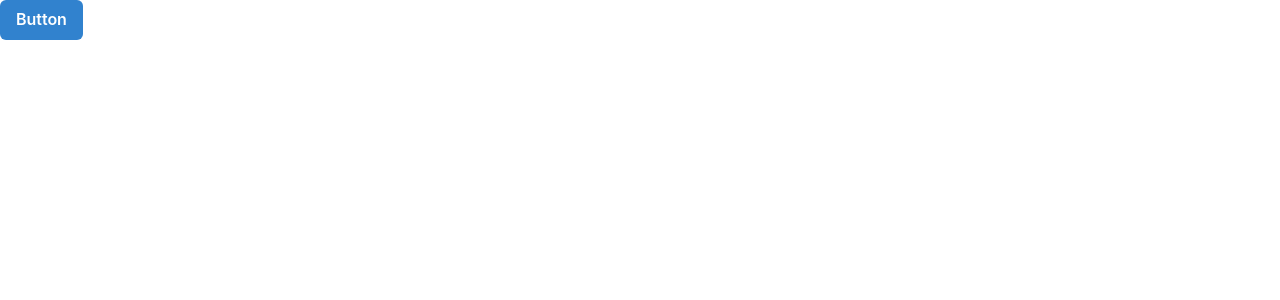
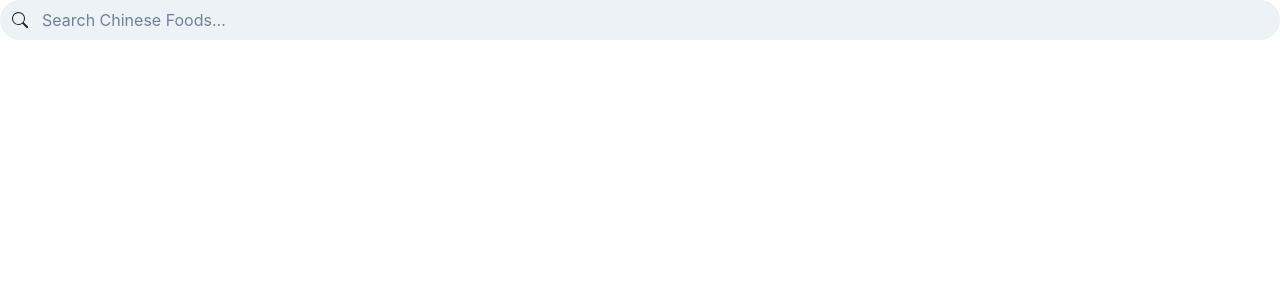
Before and after one commit to Yuxiang-Huang/Chinese-Restaurant-Order-Helper, a React (Vite) app: page / in a window 1280 px wide. Shown: the top 300 px of the page. Built offline with nearby package versions, Linux system fonts and the light colour scheme.

Commit message:
Install React Icon and build a search bar.

```diff
--- a/package.json
+++ b/package.json
@@ -18,7 +18,8 @@
     "@emotion/styled": "^11.11.0",
     "framer-motion": "^10.12.18",
     "react": "^18.2.0",
-    "react-dom": "^18.2.0"
+    "react-dom": "^18.2.0",
+    "react-icons": "^4.10.1"
   },
   "devDependencies": {
     "@types/react": "^18.0.37",
--- a/src/App.tsx
+++ b/src/App.tsx
@@ -1,7 +1,8 @@
-import { Button } from "@chakra-ui/react";
+// import { Button } from "@chakra-ui/react";
+import SearchBar from "./components/SearchBar";
 
 const App = () => {
-  return <Button colorScheme="blue">Button</Button>;
+  return <SearchBar onSearch={(str) => console.log(str)} />;
 };
 
 export default App;
--- /dev/null
+++ b/src/components/SearchBar.tsx
@@ -0,0 +1,30 @@
+import { Input, InputGroup, InputLeftElement } from "@chakra-ui/react";
+import { useRef } from "react";
+import { BsSearch } from "react-icons/bs";
+
+interface Props {
+  onSearch: (searchText: string) => void;
+}
+
+const SearchBar = ({ onSearch }: Props) => {
+  const ref = useRef<HTMLInputElement>(null);
+
+  return (
+    <form>
+      <InputGroup>
+        <InputLeftElement children={<BsSearch />} />
+        <Input
+          ref={ref}
+          borderRadius={20}
+          placeholder="Search Chinese Foods..."
+          variant="filled"
+          onChange={() => {
+            if (ref.current) onSearch(ref.current.value);
+          }}
+        />
+      </InputGroup>
+    </form>
+  );
+};
+
+export default SearchBar;
```
Also changed, not shown: src/hooks/useMenu.ts (added), 1 other file (tests, documents, lock files or other folders).
